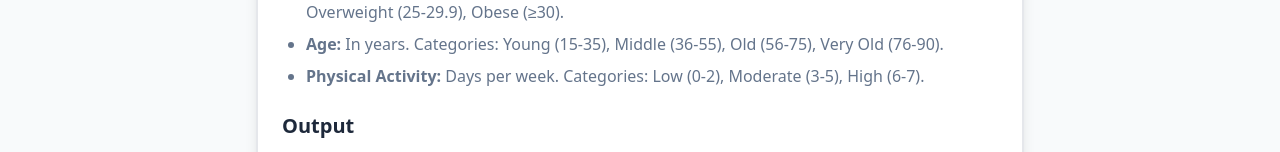
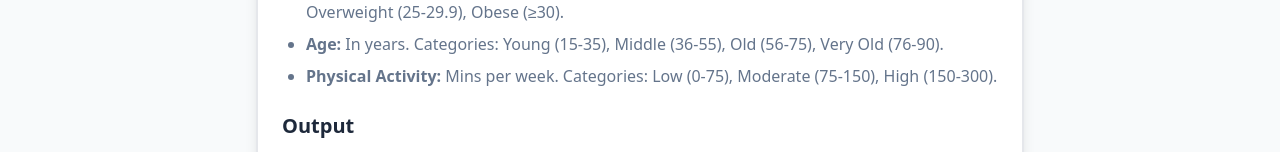
Before and after one commit to BinongoIsrael/diabetes-check-frontend, a React (Vite) app: page /about in a window 1280 px wide. Shown: the part 798-950 px from the top of the page. Built offline with nearby package versions, Linux system fonts and the light colour scheme; no server answers.

Commit message:
Update about days per week to mins per week

```diff
--- a/src/components/About.tsx
+++ b/src/components/About.tsx
@@ -37,7 +37,7 @@ export function About() {
                 <li><strong>Fasting Blood Sugar (FBS):</strong> Measured in mg/dL. Ranges: Normal (70-99), Pre-diabetic (100-125), Diabetic (≥126).</li>
                 <li><strong>Body Mass Index (BMI):</strong> Calculated as weight (kg) / height² (m). Ranges: Normal (18.5-24.9), Overweight (25-29.9), Obese (≥30).</li>
                 <li><strong>Age:</strong> In years. Categories: Young (15-35), Middle (36-55), Old (56-75), Very Old (76-90).</li>
-                <li><strong>Physical Activity:</strong> Days per week. Categories: Low (0-2), Moderate (3-5), High (6-7).</li>
+                <li><strong>Physical Activity:</strong> Mins per week. Categories: Low (0-75), Moderate (75-150), High (150-300).</li>
               </ul>
             </section>
 
```
